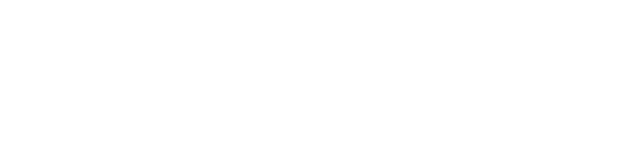
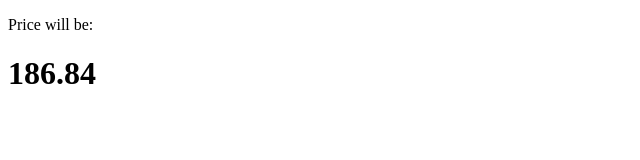
Before and after one commit to sushen/SushenBiswasJavaScriptFrameWork, a plain HTML site: page index.html in a window 1280 px wide. Shown: the whole page, without its empty margins (0-640 px from the left). Drawn offline with Linux system fonts and the light colour scheme.

Commit message:
Visibal With Html

```diff
--- a/script.js
+++ b/script.js
@@ -1,10 +1,13 @@
-
 function btcPrice(currentPrice,profitPercentige) {
 
-  var priceWithProfit = ((currentPrice * profitPercentige)/ 100) + currentPrice;
+    var priceWithProfit = ((currentPrice * profitPercentige)/ 100) + currentPrice;
 
-  return priceWithProfit;
+    return priceWithProfit;
 
 }
 
-console.log(btcPrice(37855,-6.5));
+data = btcPrice(173,8);
+
+console.log(data);
+
+document.body.innerHTML = " <p> Price will be: </p>" + " <h1> " + data + "</h1>";
```
Also changed, not shown: index.html (+2 -0 lines).
